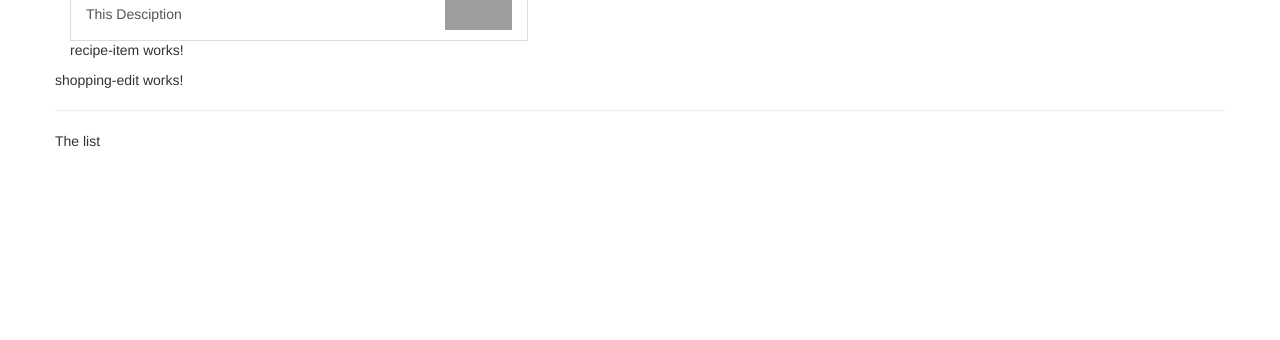
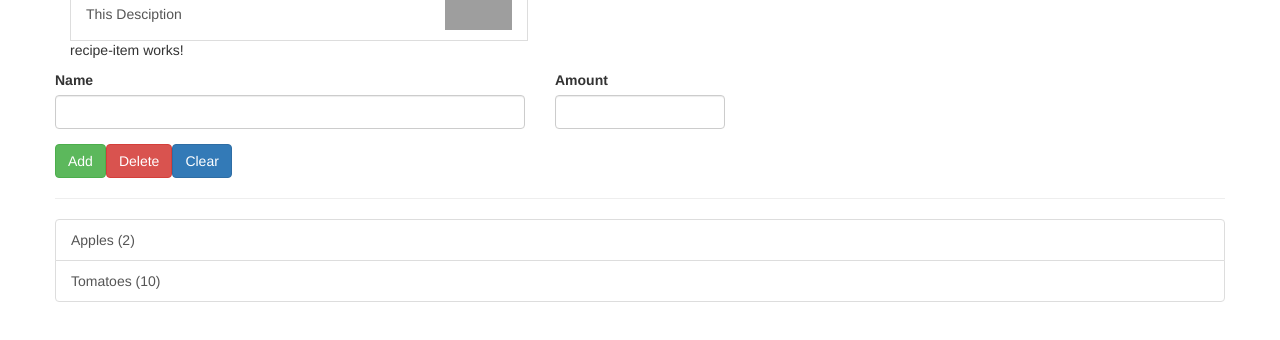
Before and after one commit to jvilla1991/recipe-book-app, an Angular app: page / in a window 1280 px wide. Shown: the part 312-652 px from the top of the page. Built offline with nearby package versions, Linux system fonts and the light colour scheme; grey boxes are pictures that could not be loaded.

Commit message:
Finished Shopping List Edit Section

```diff
--- /dev/null
+++ b/src/app/shared/ingredient.model.ts
@@ -0,0 +1,4 @@
+export class Ingredient {
+  constructor(public name:string, public amount: number) {
+  }
+}
--- a/src/app/shopping-list/shopping-edit/shopping-edit.component.html
+++ b/src/app/shopping-list/shopping-edit/shopping-edit.component.html
@@ -1 +1,23 @@
-<p>shopping-edit works!</p>
+<div class="row">
+  <div class="col-xs-12">
+    <form>
+      <div class="row">
+        <div class="col-sm-5 form-group">
+          <label for="name">Name</label>
+          <input type="text" id="name" class="form-control">
+        </div>
+        <div class="col-sm-2 form-group">
+          <label for="amount">Amount</label>
+          <input type="number" id="amount" class="form-control">
+        </div>
+      </div>
+      <div class="row">
+        <div class="col-xs-12">
+          <button class="btn btn-success" type="submit">Add</button>
+          <button class="btn btn-danger" type="button">Delete</button>
+          <button class="btn btn-primary" type="button">Clear</button>
+        </div>
+      </div>
+    </form>
+  </div>
+</div>
--- a/src/app/shopping-list/shopping-list.component.html
+++ b/src/app/shopping-list/shopping-list.component.html
@@ -2,6 +2,13 @@
   <div class="col-xs-18">
     <app-shopping-edit></app-shopping-edit>
     <hr>
-    <p>The list</p>
+    <ul class="list-group">
+      <a class="list-group-item"
+      style="cursor: pointer"
+      *ngFor="let ingredient of ingredients"
+      >
+      {{ ingredient.name }} ({{ ingredient.amount }})
+    </a>
+    </ul>
   </div>
 </div>
--- a/src/app/shopping-list/shopping-list.component.ts
+++ b/src/app/shopping-list/shopping-list.component.ts
@@ -1,4 +1,5 @@
 import { Component, OnInit } from '@angular/core';
+import { Ingredient } from '../shared/ingredient.model';
 
 @Component({
   selector: 'app-shopping-list',
@@ -6,7 +7,10 @@
   styleUrls: ['./shopping-list.component.css']
 })
 export class ShoppingListComponent implements OnInit {
-
+  ingredients: Ingredient[] = [
+    new Ingredient('Apples', 2),
+    new Ingredient('Tomatoes', 10)
+  ];
   constructor() { }
 
   ngOnInit(): void {
```
